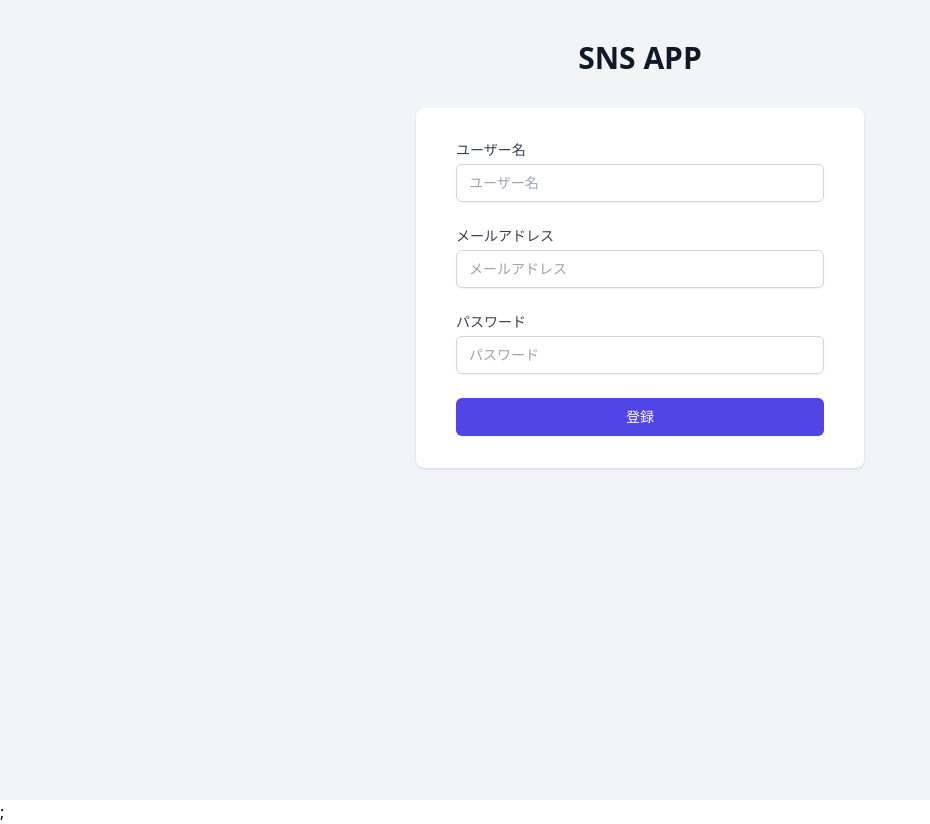
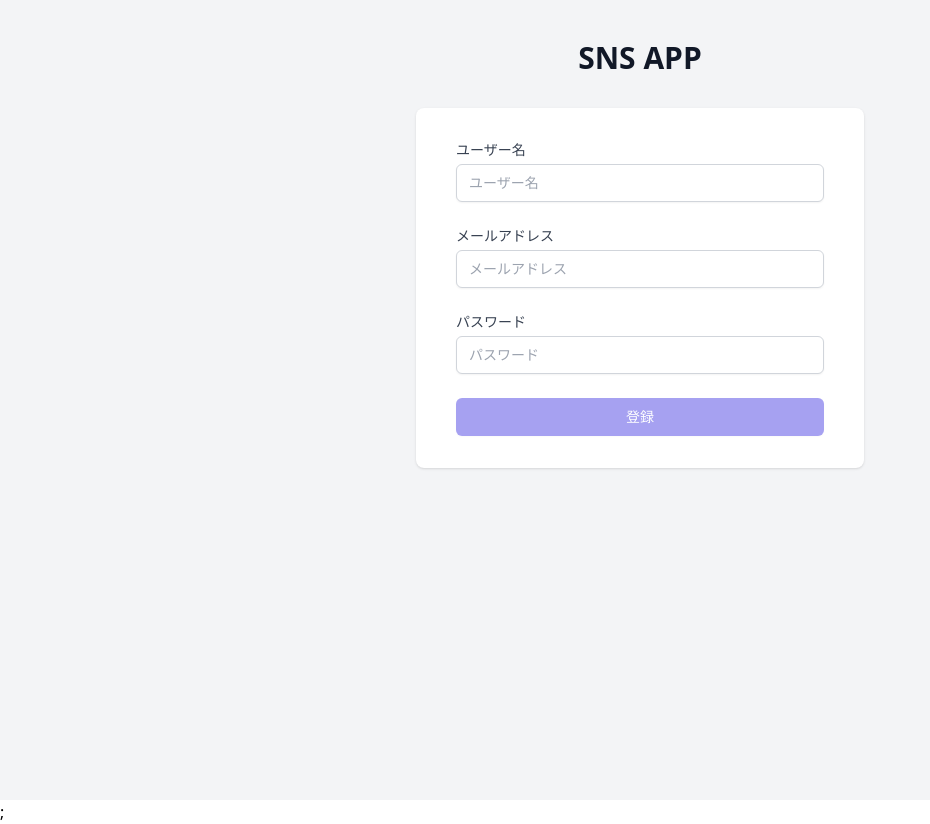
Before and after one commit to nao-United92/joy-talk, a React (Create React App) app: page /signup in a window 1280 px wide. Shown: the whole page, without its empty margins (0-930 px from the left). Built offline with nearby package versions, Linux system fonts and the light colour scheme; no server answers; the HTML template or start-up script is replaced by a standard one.

Commit message:
add user create function vol.2

```diff
--- a/src/pages/Signup.js
+++ b/src/pages/Signup.js
@@ -1,4 +1,15 @@
+import { useState } from 'react';
+import { authRepository } from '../repogitories/auth';
+
 function Signup() {
+  const [name, setName] = useState('');
+  const [email, setEmail] = useState('');
+  const [password, setPassword] = useState('');
+
+  const signup = async () => {
+    const user = await authRepository.signup(name, email, password);
+  };
+
   return (
     <div className="min-h-screen bg-gray-100 py-10 px-4 sm:px-6 lg:px-8">
       <div className="flex flex-col items-center">
@@ -15,6 +26,7 @@
                 </label>
                 <div className="mt-1">
                   <input
+                    onChange={(e) => setName(e.target.value)}
                     id="username"
                     name="username"
                     placeholder="ユーザー名"
@@ -33,6 +45,7 @@
                 </label>
                 <div className="mt-1">
                   <input
+                    onChange={(e) => setEmail(e.target.value)}
                     id="email"
                     name="email"
                     placeholder="メールアドレス"
@@ -51,6 +64,7 @@
                 </label>
                 <div className="mt-1">
                   <input
+                    onChange={(e) => setPassword(e.target.value)}
                     id="password"
                     name="password"
                     placeholder="パスワード"
@@ -61,7 +75,11 @@
                 </div>
               </div>
               <div>
-                <button className="w-full flex justify-center py-2 px-4 border border-transparent rounded-md shadow-sm text-sm font-medium text-white bg-indigo-600 hover:bg-indigo-700 focus:outline-none focus:ring-2 focus:ring-offset-2 focus:ring-indigo-500 disabled:opacity-50 disabled:cursor-not-allowed">
+                <button
+                  onClick={signup}
+                  className="w-full flex justify-center py-2 px-4 border border-transparent rounded-md shadow-sm text-sm font-medium text-white bg-indigo-600 hover:bg-indigo-700 focus:outline-none focus:ring-2 focus:ring-offset-2 focus:ring-indigo-500 disabled:opacity-50 disabled:cursor-not-allowed"
+                  disabled={name === '' || email === '' || password === ''}
+                >
                   登録
                 </button>
               </div>
```
